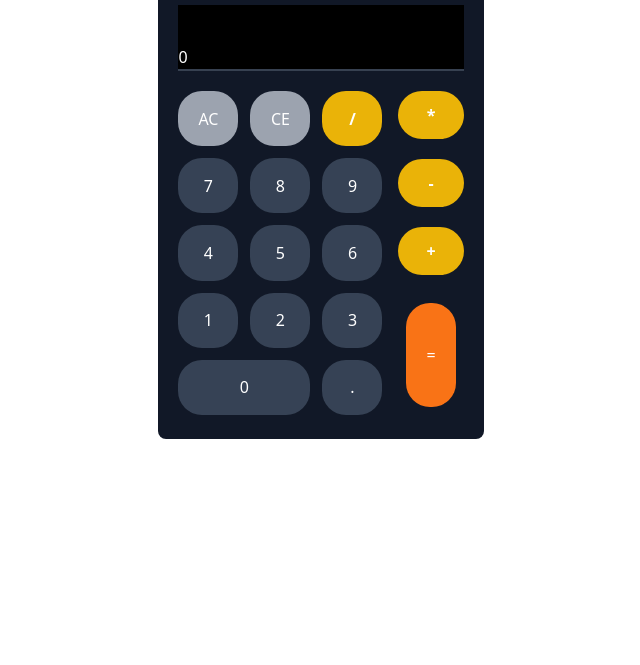
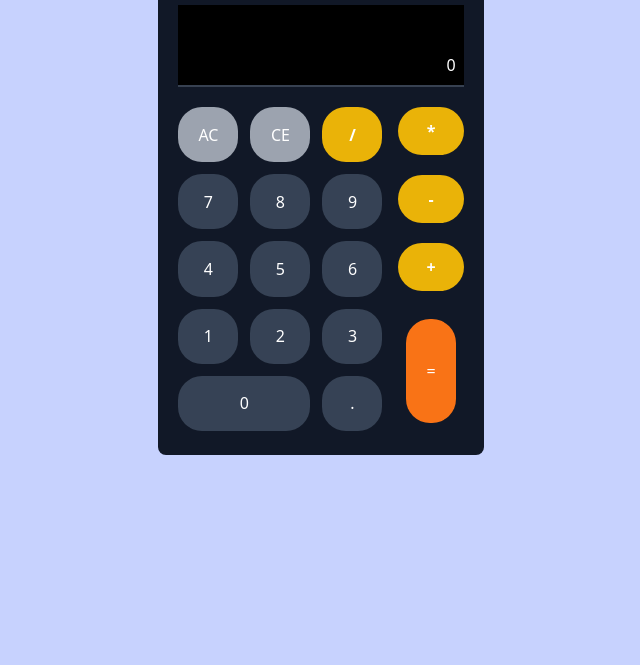
Before and after one commit to sagungputri21/hacktiv8-quiz-assignment, a website: page index.html in a window 1280 px wide. Shown: the part 135-800 px from the top of the page, without its empty margins (319-959 px from the left). Drawn offline with Linux system fonts and the light colour scheme.

Commit message:
update index

```diff
--- a/index.html
+++ b/index.html
@@ -3,20 +3,21 @@
 <head>
   <meta charset="UTF-8">
   <meta name="viewport" content="width=device-width, initial-scale=1.0">
+  <title>GP Calculator</title>
   <link href="./src/css/output.css" rel="stylesheet">
 </head>
-<body>
+<body class="bg-indigo-200">
   <div class="flex justify-center mx-auto items-center bg-gray-900 max-w-fit py-6 rounded-lg mt-20">
     <div class="flex flex-col">
       <h1 class="text-xl font-bold text-slate-200 text-center underline underline-offset-8 decoration-slate-400 -mt-3">
         <span class="text-red-400">GP</span> Calculator
       </h1>
-      <section id="Display-area" class="bg-black mt-5 mx-5">
-        <div class="flex items-end">
-        <div class="currentInput"></div>
-        <div class="answerScreen text-white pt-10">0</div>
+      <div class="flex justify-end items-end bg-black mx-5 mt-5">
+      <section id="Display-area" class="m-2 flex items-end">
+          <div class="currentInput text-white pt-10 text-2xl"></div>
+          <div class="answerScreen text-white pt-10">0</div>
+      </section>
       </div>
-      </section>
       <hr class="mb-5 mx-5 border border-gray-700">
       <section class="flex gap-4 justify-center mx-5">
         <diV class="grid grid-cols-3 gap-3">
```
Also changed, not shown: src/css/output.css.
